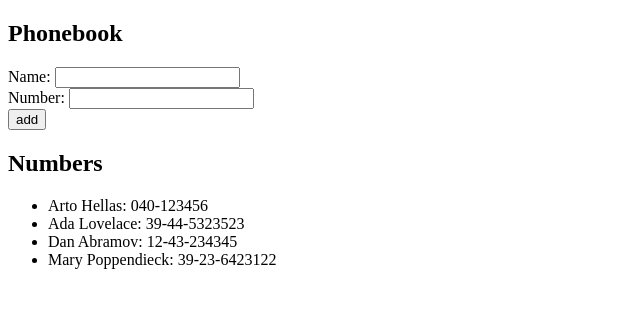
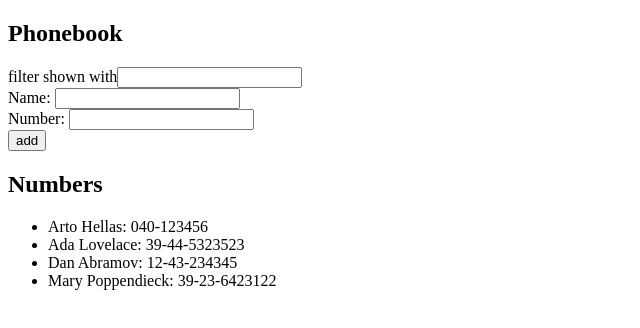
Before and after one commit to hao134/fullstackOpen_2024, a React (Vite) app in the folder part2_hw/phonebook/: page / in a window 1280 px wide. Shown: the top 328 px of the page, without its empty margins (0-640 px from the left). Built offline with nearby package versions, Linux system fonts and the light colour scheme.

Commit message:
hw2_9 The Phebook step4

```diff
--- a/part2_hw/phonebook/src/App.jsx
+++ b/part2_hw/phonebook/src/App.jsx
@@ -5,6 +5,12 @@
     {label}: <input name={name} value={value} onChange={onChange} />
   </div>
 )
+
+const Filter = ({filter, filterByName}) =>{
+  return(
+    <div>filter shown with<input value={filter} onChange={filterByName} /></div>
+  )
+}
 
 const App = () => {
   const [persons, setPersons] = useState([
@@ -14,20 +20,22 @@
     { name: "Mary Poppendieck", number: "39-23-6423122"},
   ]);
   const [newPerson, setNewPerson] = useState({ name: "", number: "" });
+  const [filter, setFilter] = useState('')
 
   const addName = (event) => {
     event.preventDefault();
+
+    if (persons.find((person) => person.name.toLowerCase() === newPerson.name.toLowerCase())) {
+      alert(`${newPerson.name} is already added to phonebook`);
+      setNewPerson({ name: "", number: "" });
+      return;
+    }
 
     const personObject = {
       name: newPerson.name,
       number: newPerson.number,
     };
 
-    if (persons.find((person) => person.name.toLowerCase() === newPerson.name.toLowerCase())) {
-      alert(`${newPerson.name} is already added to phonebook`);
-      setNewPerson({ name: "", number: "" });
-      return;
-    }
     setPersons(persons.concat(personObject));
     setNewPerson({ name: "", number: "" });
   };
@@ -41,9 +49,18 @@
     setNewPerson({ ...newPerson, [name]: value });
   };
 
+  const filterByName = (event) => {
+    setFilter(event.target.value);
+  }
+
+  const personsToShow = persons.filter((person)=>
+    person.name.toLowerCase().includes(filter.toLowerCase())
+  )
+
   return (
     <div>
       <h2>Phonebook</h2>
+      <Filter value={filter} filterByName={filterByName}/>
       <form onSubmit={addName}>
         <InputField label="Name" name="name" value={newPerson.name} onChange={handleChange}/>
         <InputField label="Number" name="number" value={newPerson.number} onChange={handleChange}/>
@@ -53,7 +70,7 @@
       </form>
       <h2>Numbers</h2>
       <ul>
-        {persons.map((person) => (
+        {personsToShow.map((person) => (
           <li key={person.name}>
             {person.name}: {person.number}
           </li>
```
